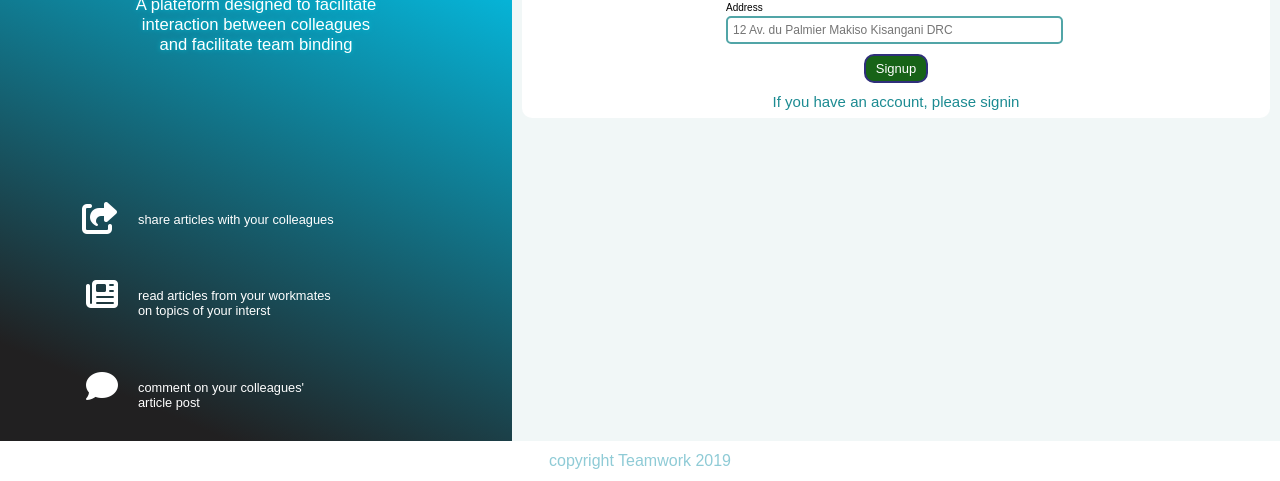
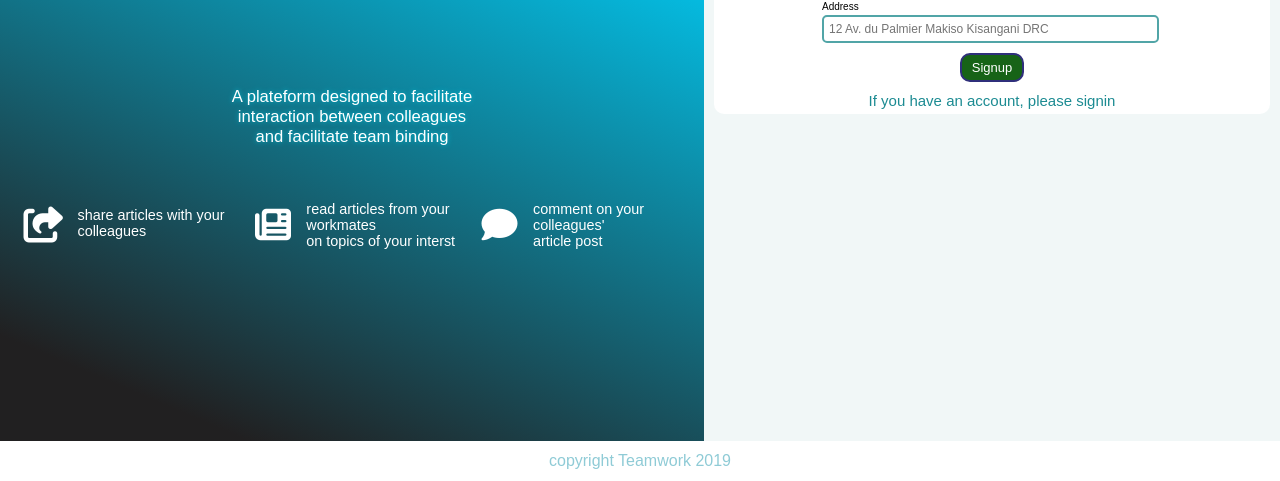
Before and after one commit to joelatiam/Teamwork, a plain HTML site: page UI/html/index.html in a window 1280 px wide. Shown: the part 319-800 px from the top of the page. Drawn offline with Linux system fonts and the light colour scheme.

Commit message:
chore(large screen): make app responsive [#168315650]

```diff
--- a/UI/css/style.css
+++ b/UI/css/style.css
@@ -363,3 +363,36 @@ grid-gap: 2px;
 
 input.address-input {width: 95%;}
 }
+
+/* Large devices (laptops/desktops, 992px and up) */
+@media only screen and (min-width: 992px) {
+    [data-main-div] {
+    grid-template-columns: 55% 45%;
+    }
+    .welcome-3 {
+    display: grid;
+    grid-template-columns: auto auto auto;
+    align-content:start;
+    justify-content:center;
+    font-size: 0.9em;
+    text-align: left;
+    padding-left:20px;
+}
+.welcome-content {
+    height: 100%;
+    grid-template-rows: auto 15% auto;
+}
+.welcome-feature>div {
+    display:grid;
+    align-content:start;
+    justify-content:center;
+}
+.welcome-message {
+    padding:unset;
+    margin: 0;
+}
+.welcome-feature>div:first-child {
+    padding-right: 10px;
+    align-content:center;
+}
+}
```
